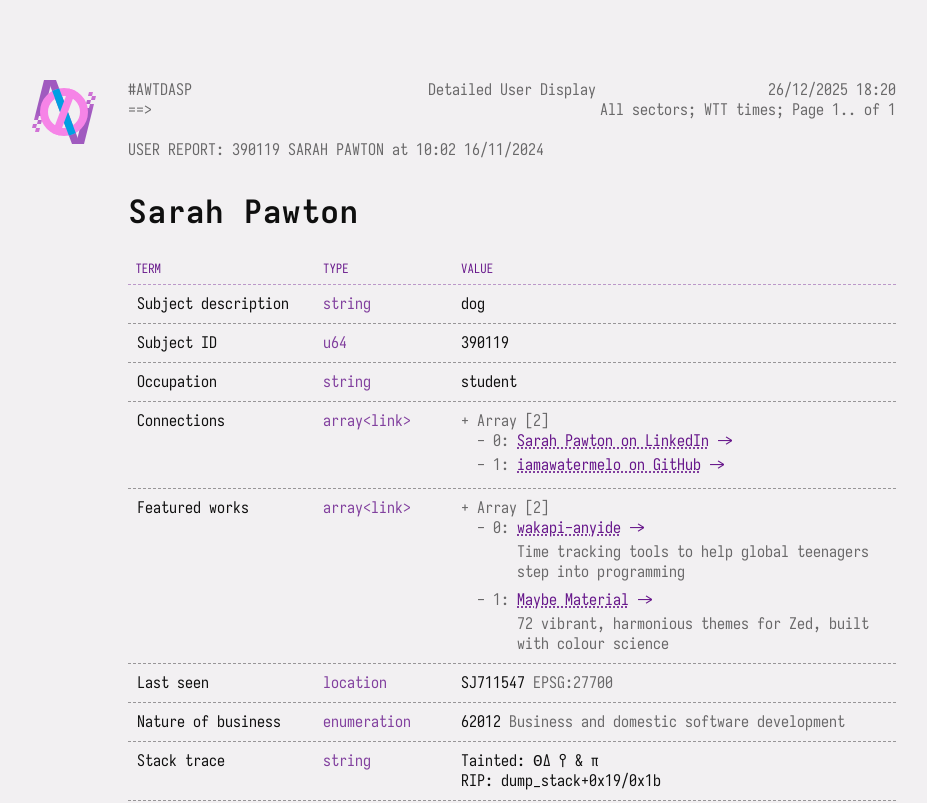
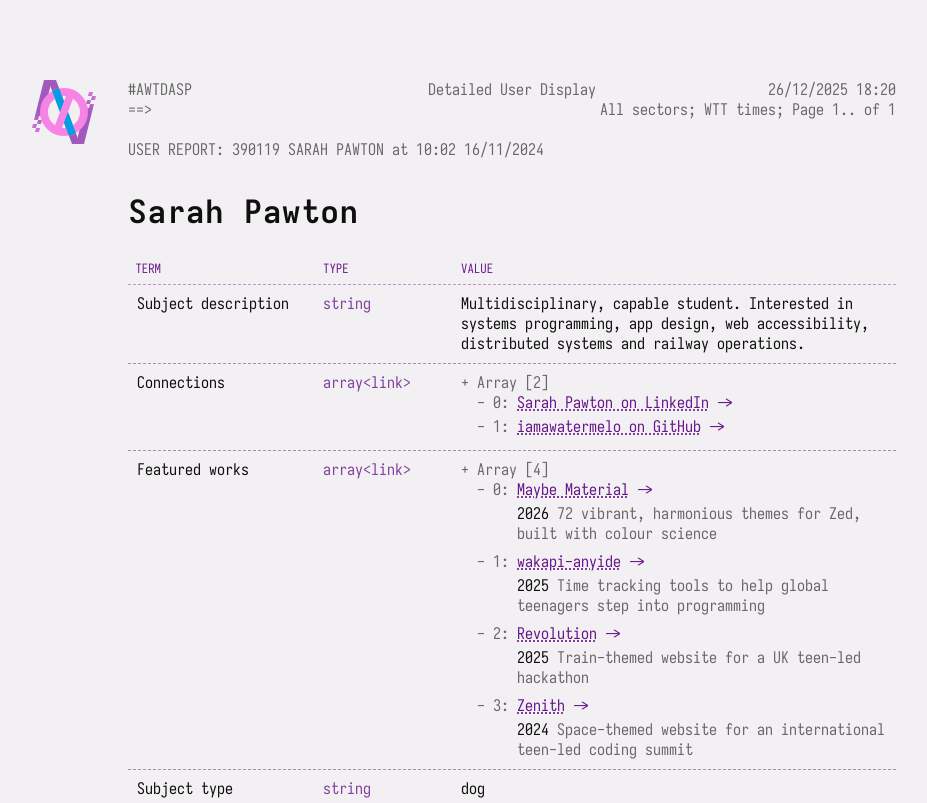
Before and after one commit to iamawatermelo/srh.dog, a SvelteKit app: page / in a window 1280 px wide. Shown: the top 803 px of the page, without its empty margins (128-1055 px from the left). Built offline with nearby package versions, Linux system fonts and the light colour scheme.

Commit message:
bragging

```diff
--- a/src/routes/+page.svelte
+++ b/src/routes/+page.svelte
@@ -38,17 +38,10 @@
             <tr>
                 <th scope="row">Subject description</th>
                 <td class="type">string</td>
-                <td>dog</td>
-            </tr>
-            <tr>
-                <th scope="row">Subject ID</th>
-                <td class="type">u64</td>
-                <td>390119</td>
-            </tr>
-            <tr>
-                <th scope="row">Occupation</th>
-                <td class="type">string</td>
-                <td>student</td>
+                <td>
+                    Multidisciplinary, capable student.
+                    Interested in systems programming, app design, web accessibility, distributed systems and railway operations.
+                </td>
             </tr>
             <tr>
                 <th scope="row">Connections</th>
@@ -70,20 +63,33 @@
                 <td>
                     <ol>
                         <li>
-                            <a href="https://github.com/iamawatermelo/wakapi-anyide">wakapi-anyide</a><br />
-                            <div class="faint">Time tracking tools to help global teenagers step into programming</div>
+                            <a href="https://github.com/iamawatermelo/maybe-material">Maybe Material</a>
+                            <div>2026 <span class="faint">72 vibrant, harmonious themes for Zed, built with colour science</span></div>
                         </li>
                         <li>
-                            <a href="https://github.com/iamawatermelo/maybe-material">Maybe Material</a><br />
-                            <div class="faint">72 vibrant, harmonious themes for Zed, built with colour science</div>
+                            <a href="https://github.com/iamawatermelo/wakapi-anyide">wakapi-anyide</a>
+                            <div>2025 <span class="faint">Time tracking tools to help global teenagers step into programming</span></div>
+                        </li>
+                        <li>
+                            <a href="https://revolution.uppy.pet/">Revolution</a>
+                            <div>2025 <span class="faint">Train-themed website for a UK teen-led hackathon</span></div>
+                        </li>
+                        <li>
+                            <a href="https://zenith.uppy.pet/">Zenith</a>
+                            <div>2024 <span class="faint">Space-themed website for an international teen-led coding summit</span></div>
                         </li>
                     </ol>
                 </td>
             </tr>
             <tr>
-                <th scope="row">Last seen</th>
-                <td class="type">location</td>
-                <td>SJ711547 <span class="aside faint">EPSG:27700</span></td>
+                <th scope="row">Subject type</th>
+                <td class="type">string</td>
+                <td>dog</td>
+            </tr>
+            <tr>
+                <th scope="row">Subject ID</th>
+                <td class="type">u64</td>
+                <td>390119</td>
             </tr>
             <tr>
                 <th scope="row">Nature of business</th>
@@ -91,6 +97,11 @@
                 <td>
                     62012 <span class="aside faint">Business and domestic software development</span>
                 </td>
+            </tr>
+            <tr>
+                <th scope="row">Last seen</th>
+                <td class="type">location</td>
+                <td>SJ711547 <span class="aside faint">EPSG:27700</span></td>
             </tr>
             <tr>
                 <th scope="row">Stack trace</th>
```
